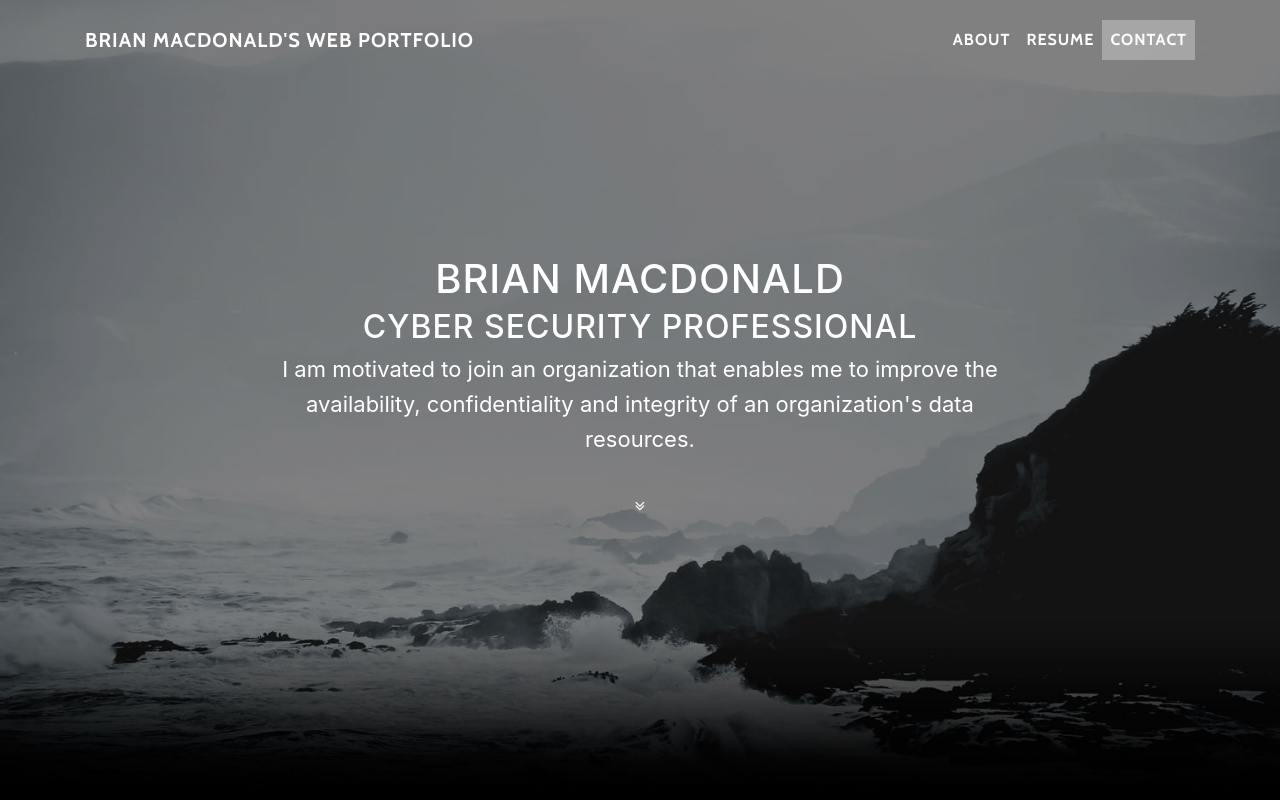
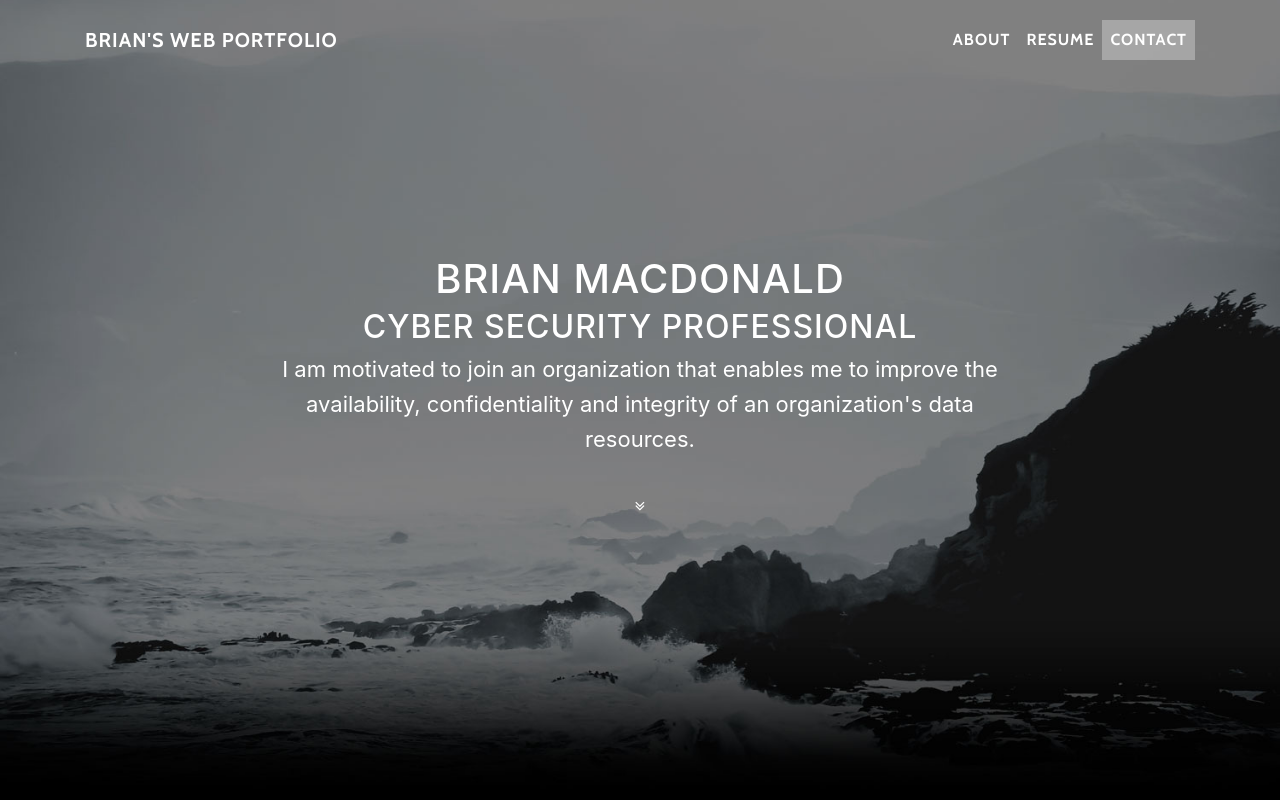
Before and after one commit to Arch-Web/Brian-MacDonald-Web-Portfolio, a website with bundled scripts: page index.html in a window 1280 px wide. Shown: the top 800 px of the page. Built offline with nearby package versions, Linux system fonts and the light colour scheme.

Commit message:
Update index.html

```diff
--- a/index.html
+++ b/index.html
@@ -39,7 +39,7 @@
     <!-- Navigation -->
     <nav class="navbar navbar-expand-lg navbar-light fixed-top" id="mainNav">
       <div class="container">
-        <a class="navbar-brand js-scroll-trigger" href="#page-top">Brian MacDonald's Web Portfolio</a>
+        <a class="navbar-brand js-scroll-trigger" href="#page-top">Brian's Web Portfolio</a>
         <button class="navbar-toggler navbar-toggler-right" type="button" data-toggle="collapse" data-target="#navbarResponsive" aria-controls="navbarResponsive" aria-expanded="false" aria-label="Toggle navigation">
           Menu
           <i class="fa fa-bars"></i>
```
